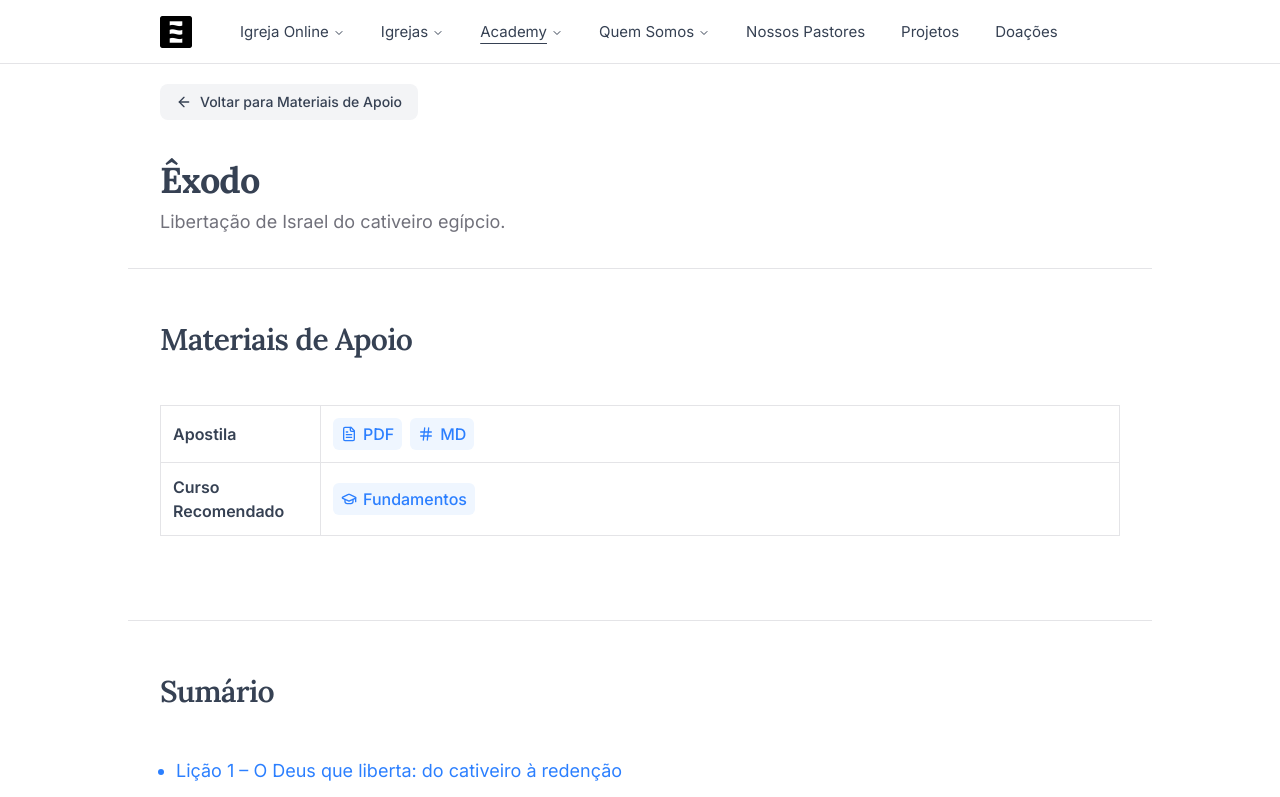
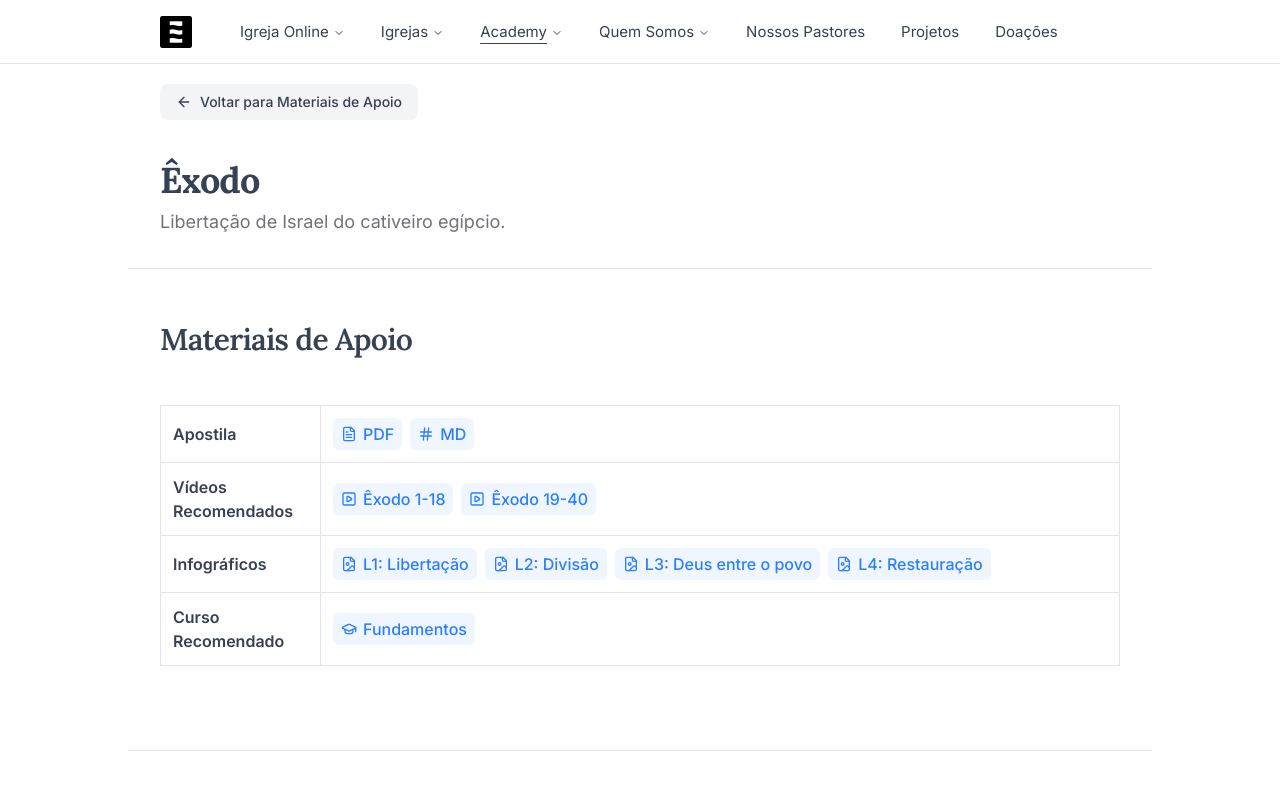
Before and after one commit to oceanodg/ocn-institucional-v4, a Next.js app: page /oceano-academy/materiais-didaticos/exodo in a window 1280 px wide. Shown: the top 797 px of the page. Built offline with nearby package versions, Linux system fonts and the light colour scheme.

Commit message:
feat: add recommended videos and infographics sections to Exodo page for enhanced educational resources

```diff
--- a/app/(site)/oceano-academy/materiais-didaticos/exodo/page.tsx
+++ b/app/(site)/oceano-academy/materiais-didaticos/exodo/page.tsx
@@ -1,4 +1,10 @@
-import { FileText, GraduationCap, Hash } from "lucide-react";
+import {
+  FileImage,
+  FileText,
+  GraduationCap,
+  Hash,
+  SquarePlay,
+} from "lucide-react";
 import { HeroContainer } from "~/components/hero";
 import { AllTeachingMaterialsBackButton } from "~/components/back-buttons/all-teaching-materials";
 import { H1, H2, H3, P, Separator } from "~/components/ui";
@@ -56,6 +62,48 @@ export default function Exodo() {
                   <LinkSmall href="/oceano-academy/materiais-didaticos/exodo.md">
                     <Hash className="size-4" />
                     MD
+                  </LinkSmall>
+                </TableCellLinksContainer>
+              </TableCell>
+            </TableRow>
+            <TableRow className="hover:bg-transparent">
+              <TableCell className="border font-semibold">
+                Vídeos Recomendados
+              </TableCell>
+              <TableCell>
+                <TableCellLinksContainer>
+                  <LinkSmall href="https://www.youtube.com/watch?v=TF6whgRN6AM">
+                    <SquarePlay className="size-4" />
+                    Êxodo 1-18
+                  </LinkSmall>
+                  <LinkSmall href="https://www.youtube.com/watch?v=cfZVX_ns8ds">
+                    <SquarePlay className="size-4" />
+                    Êxodo 19-40
+                  </LinkSmall>
+                </TableCellLinksContainer>
+              </TableCell>
+            </TableRow>
+            <TableRow className="hover:bg-transparent">
+              <TableCell className="border font-semibold">
+                Infográficos
+              </TableCell>
+              <TableCell>
+                <TableCellLinksContainer>
+                  <LinkSmall href="https://drive.google.com/file/d/1Ol5ds7k_l68cpkFSIVq1FlfjTx3igQo8/view?usp=drive_link">
+                    <FileImage className="size-4" />
+                    L1: Libertação
+                  </LinkSmall>
+                  <LinkSmall href="https://drive.google.com/file/d/1vGp_lHEpLjwi-Phd97iRsCVBuZyjUo9n/view?usp=drive_link">
+                    <FileImage className="size-4" />
+                    L2: Divisão
+                  </LinkSmall>
+                  <LinkSmall href="https://drive.google.com/file/d/13aOy3Q8FUlgz-0iBuPw31xfQtlmRAHJD/view?usp=drive_link">
+                    <FileImage className="size-4" />
+                    L3: Deus entre o povo
+                  </LinkSmall>
+                  <LinkSmall href="https://drive.google.com/file/d/1E0icARAZmVy8aL02lYu6Lb944fxGZEqp/view?usp=drive_link">
+                    <FileImage className="size-4" />
+                    L4: Restauração
                   </LinkSmall>
                 </TableCellLinksContainer>
               </TableCell>
```
